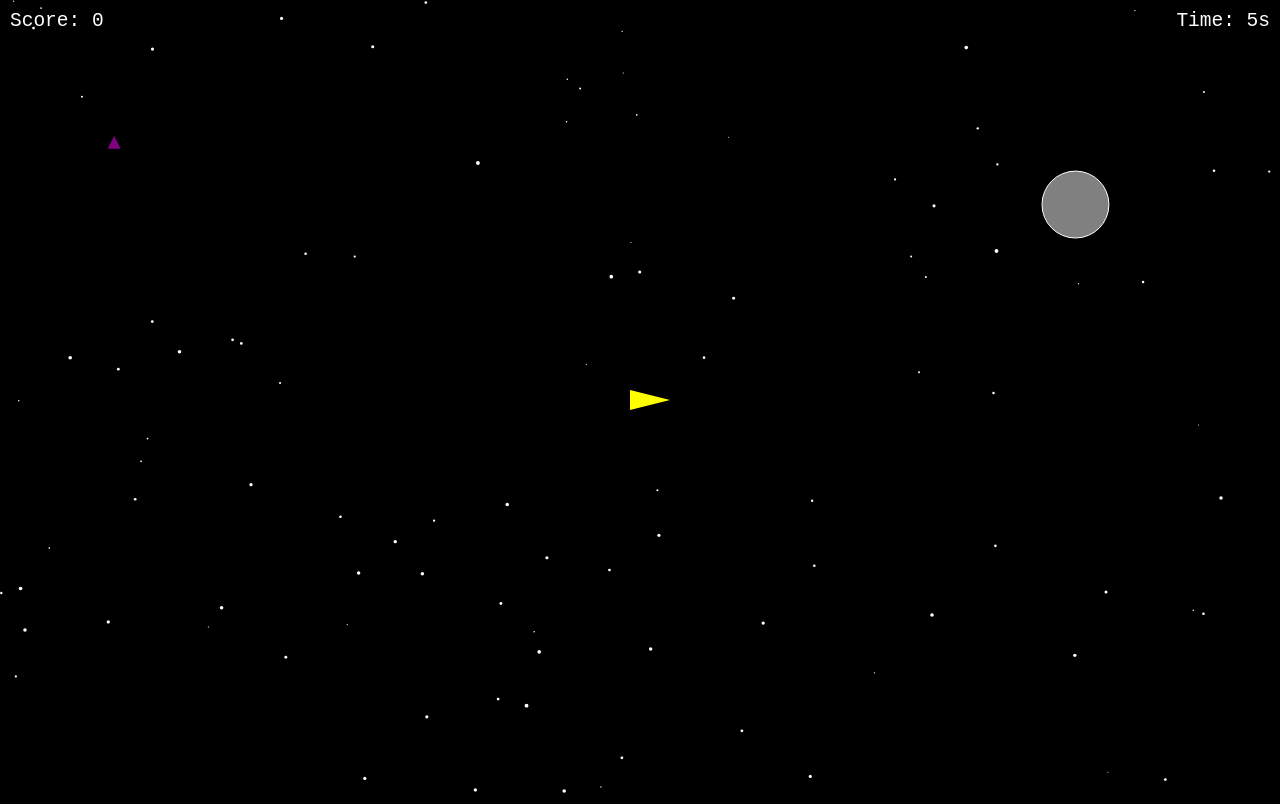
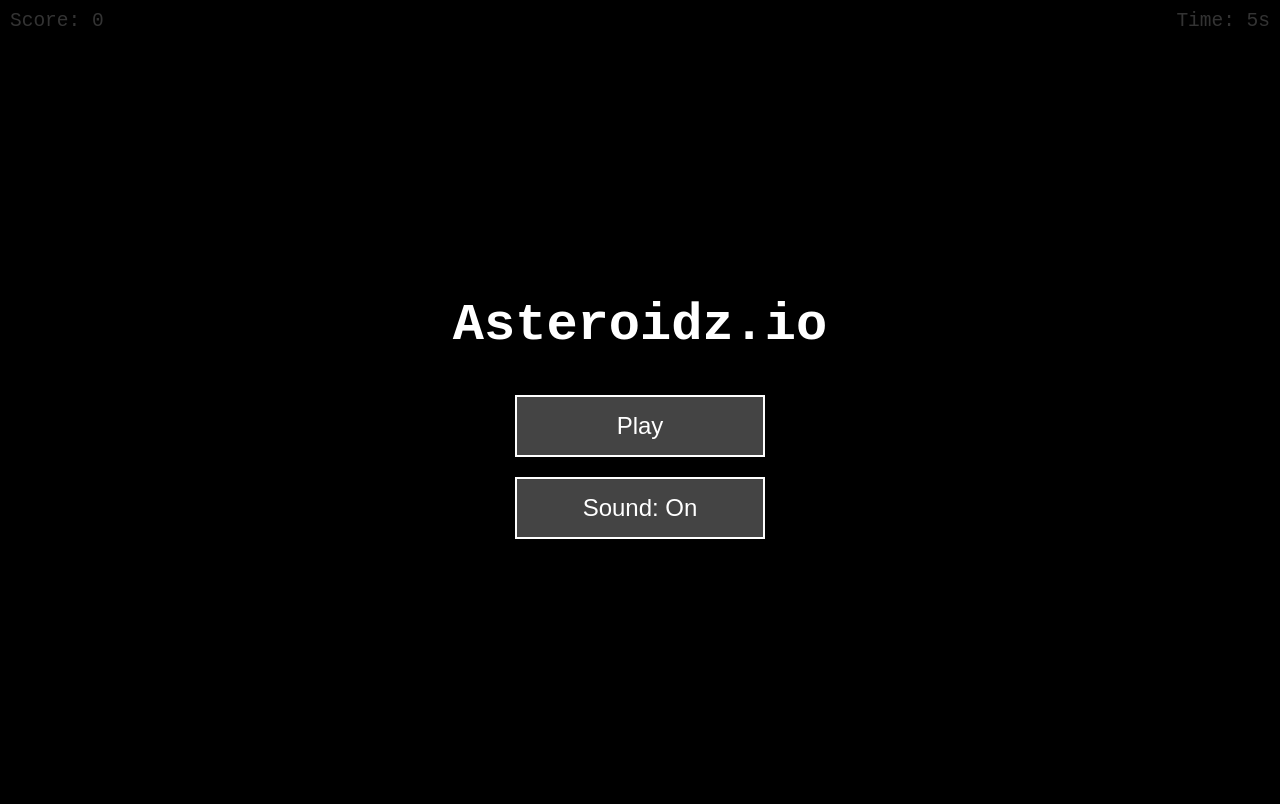
Before and after one commit to enzofgomes/Asteroids_JavaScript, a plain HTML site: page index.html in a window 1280 px wide. Drawn offline with Linux system fonts and the light colour scheme.

Commit message:
start menu

```diff
--- a/index.html
+++ b/index.html
@@ -41,6 +41,33 @@
             cursor: pointer;
             margin-top: 30px;
         }
+        #mainMenu {
+            position: fixed;
+            top: 0;
+            left: 0;
+            width: 100%;
+            height: 100%;
+            background-color: rgba(0, 0, 0, 0.8);
+            display: flex; /* Show by default */
+            flex-direction: column;
+            justify-content: center;
+            align-items: center;
+            color: white;
+            font-family: monospace;
+            text-align: center;
+        }
+        #mainMenu h1 { font-size: 4em; margin-bottom: 20px; }
+        #mainMenu button {
+            padding: 15px 30px;
+            font-size: 1.5em;
+            background-color: #444;
+            color: white;
+            border: 2px solid white;
+            cursor: pointer;
+            margin-top: 20px;
+            width: 250px; /* Give buttons a consistent width */
+        }
+
     </style>
 </head>
 <body>
@@ -57,6 +84,12 @@
         <button id="playAgainBtn">Play Again</button>
     </div>
 
+    <div id="mainMenu">
+      <h1>Asteroidz.io</h1>
+      <button id="playBtn">Play</button>
+      <button id="soundBtn">Sound: On</button>
+    </div>
+
     <script type="module" src="./js/main.js"></script>
 </body>
 </html>
--- a/js/main.js
+++ b/js/main.js
@@ -16,6 +16,11 @@ import {
 const canvas = document.querySelector('canvas');
 // Get the 2D drawing context for the canvas
 const ctx = canvas.getContext('2d');
+
+// Get Main Menu UI Elements
+const mainMenu = document.getElementById('mainMenu');
+const playBtn = document.getElementById('playBtn');
+const soundBtn = document.getElementById('soundBtn');
 
 // Set the canvas size to fill the window
 canvas.width = window.innerWidth;
@@ -439,6 +444,23 @@ const soundExplosion = new Audio('sounds/spaceexplosion.mp3');
 
 const soundPowerup = new Audio('sounds/powerup.mp3'); // NEW POWERUP SOUND
 
+// --- Sound Management ---
+let isMuted = false;
+const allSounds = [soundBackground, soundMove, soundShoot, soundExplosion, soundPowerup];
+
+function setMute(muted) {
+    isMuted = muted;
+    // The 'muted' property is the cleanest way to handle this.
+    // It's inherited by clones, so the audio pools will respect it.
+    allSounds.forEach(sound => {
+        sound.muted = isMuted;
+    });
+    // Also mute the looped movement sound directly if it's playing
+    soundMove.muted = isMuted;
+    soundBtn.textContent = isMuted ? 'Sound: Off' : 'Sound: On';
+}
+soundBtn.addEventListener('click', () => setMute(!isMuted));
+
 // Create audio pools for sound effects to prevent performance issues from rapid cloning
 const shootPool = new AudioPool(soundShoot, 10);
 const explosionPool = new AudioPool(soundExplosion, 15);
@@ -530,15 +552,17 @@ function resetGame() {
     collectedMsgDiv.style.display = 'none';
     collectedMsgDiv.textContent = 'collected';
 }
+// animate(); // REMOVED: Game will now start on button click
 
-// Start the main game loop
-animate();
-playAgainBtn.addEventListener('click', resetGame);
+playBtn.addEventListener('click', () => {
+    mainMenu.style.display = 'none';
+    resetGame();
+    startBackgroundMusic();
+});
+
+playAgainBtn.addEventListener('click', resetGame); // This button still works as before
+
 
 function startBackgroundMusic() {
     soundBackground.play();
-    window.removeEventListener('keydown', startBackgroundMusic);
-    window.removeEventListener('mousedown', startBackgroundMusic);
 }
-window.addEventListener('keydown', startBackgroundMusic);
-window.addEventListener('mousedown', startBackgroundMusic);
```
